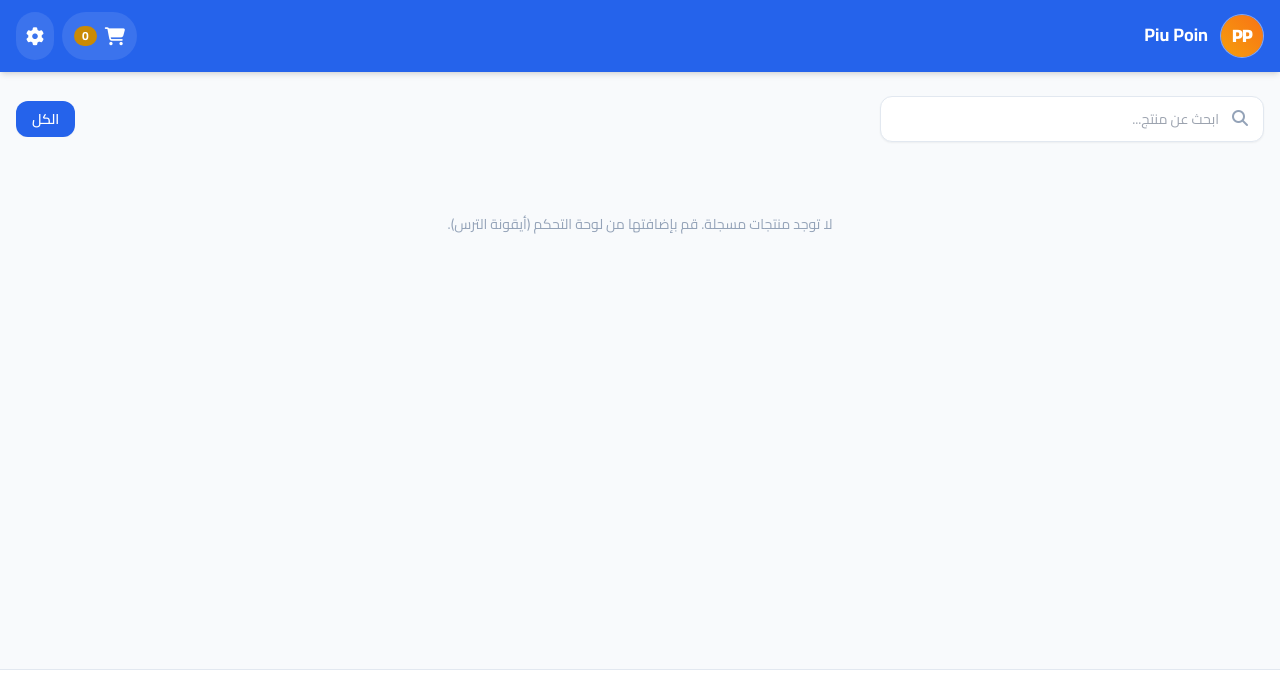
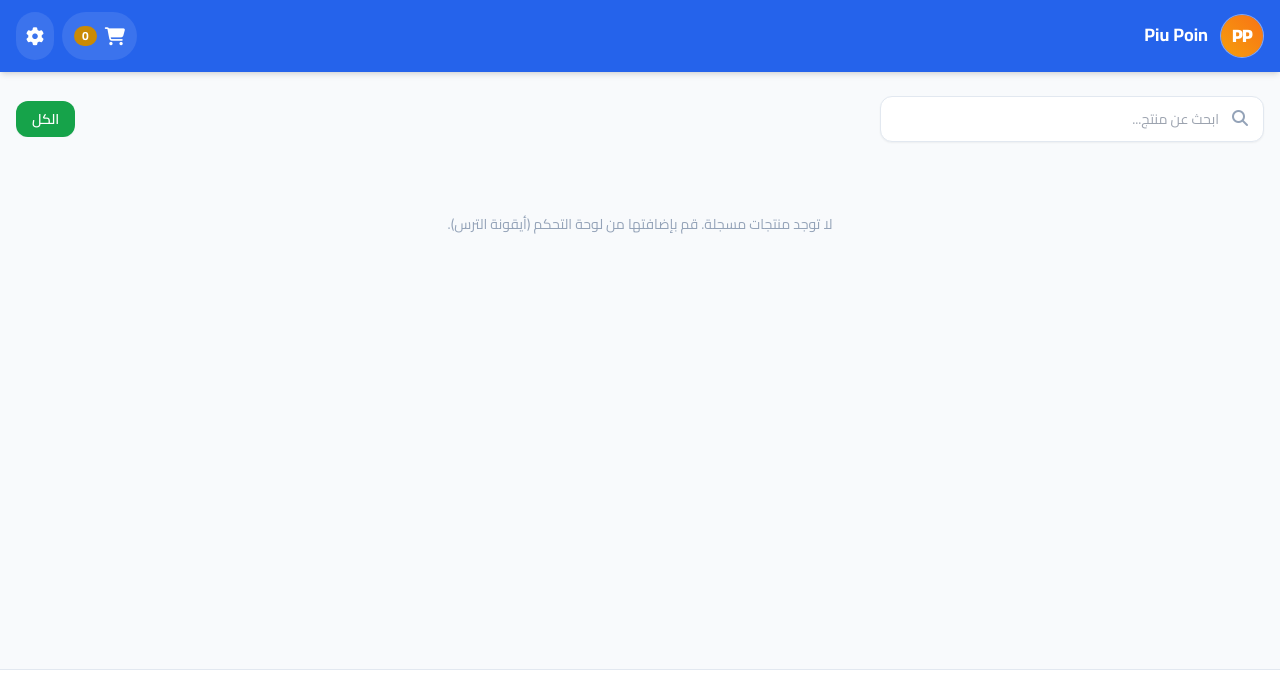
Before and after one commit to piupoin111-creator/Piu-Poin, a plain HTML site: page index.html in a window 1280 px wide. Shown: the top 691 px of the page. Drawn offline with nearby package versions, Linux system fonts and the light colour scheme; no server answers.

Commit message:
Update index.html

```diff
--- a/index.html
+++ b/index.html
@@ -12,7 +12,7 @@
             theme: {
                 extend: {
                     fontFamily: { cairo: ['Cairo', 'sans-serif'] },
-                    colors: { primary: '#2563eb', secondary: '#ca8a04' }
+                    colors: { primary: '#16A34A', secondary: '#ca8a04' }
                 }
             }
         }
```
